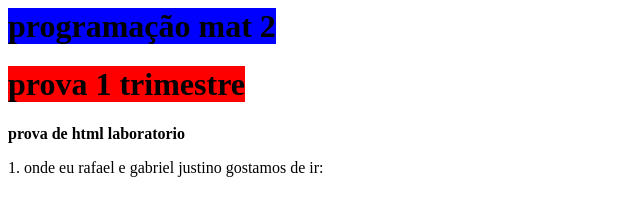
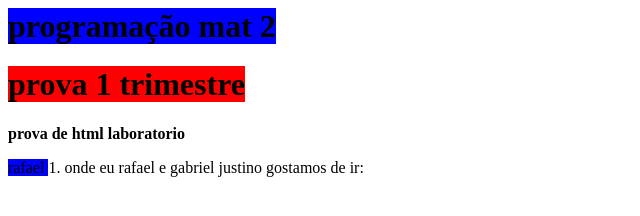
Before and after one commit to rafinha508/gabriel-justino-e-rafa, a plain HTML site: page index.html in a window 1280 px wide. Shown: the whole page, without its empty margins (0-640 px from the left). Drawn offline with Linux system fonts and the light colour scheme.

Commit message:
Update index.html

```diff
--- a/index.html
+++ b/index.html
@@ -10,4 +10,4 @@
   <h1><marck style="background-color: red">prova 1 trimestre</marck></h1>
   </body>
   <p><strong> prova de html laboratorio</strong></p>
-  <p> 1. onde eu rafael e gabriel justino gostamos de ir:</p>
+  <p> <marck style="background-color:blue"> rafael </marck>1. onde eu rafael e gabriel justino gostamos de ir:</p>
```
